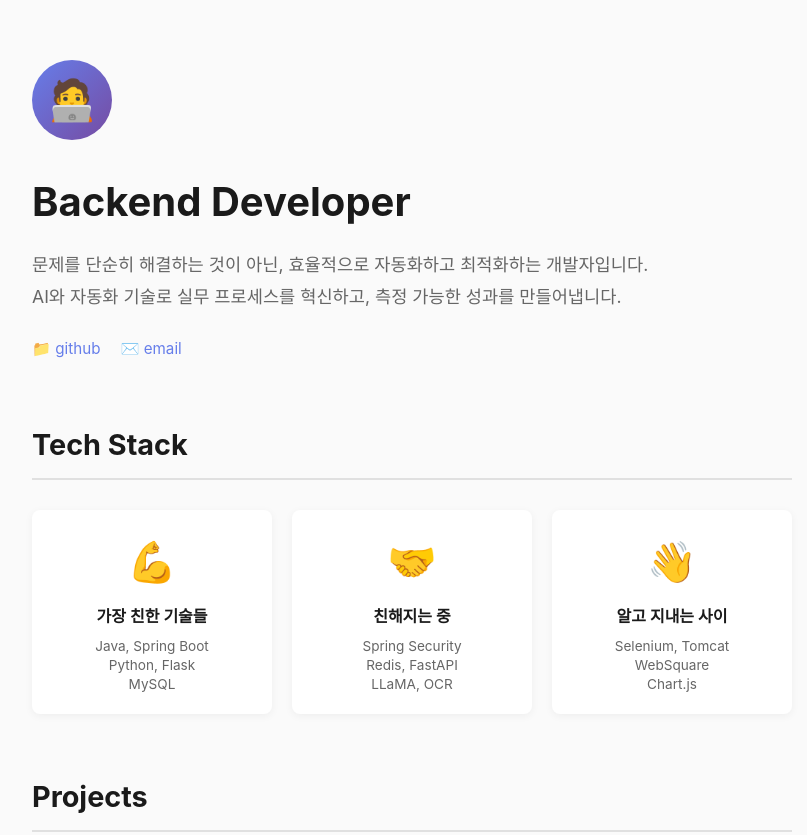
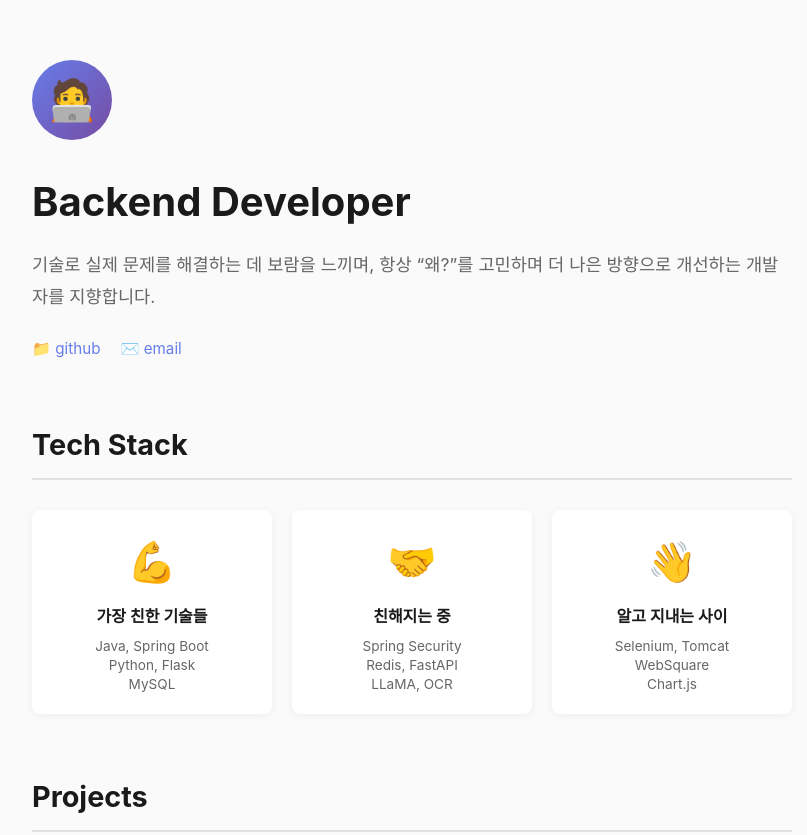
Before and after one commit to dope66/dope66.github.io, a plain HTML site: page index.html in a window 1280 px wide. Shown: the top 835 px of the page, without its empty margins (228-1035 px from the left). Drawn offline with Linux system fonts and the light colour scheme.

Commit message:
Modify title and intro text in index.html
Updated the title and introductory text in the portfolio.

```diff
--- a/index.html
+++ b/index.html
@@ -3,7 +3,7 @@
 <head>
     <meta charset="UTF-8">
     <meta name="viewport" content="width=device-width, initial-scale=1.0">
-    <title>Backend Developer Portfolio</title>
+    <title>HyunWoo Portfolio 2025</title>
     <style>
         * {
             margin: 0;
@@ -262,8 +262,7 @@
             </div>
             <h1>Backend Developer</h1>
             <div class="intro">
-                문제를 단순히 해결하는 것이 아닌, 효율적으로 자동화하고 최적화하는 개발자입니다.<br>
-                AI와 자동화 기술로 실무 프로세스를 혁신하고, 측정 가능한 성과를 만들어냅니다.
+                기술로 실제 문제를 해결하는 데 보람을 느끼며, 항상 “왜?”를 고민하며 더 나은 방향으로 개선하는 개발자를 지향합니다.<br>
             </div>
             <div class="links">
                 <a href="https://github.com/yourusername" target="_blank">📁 github</a>
```
